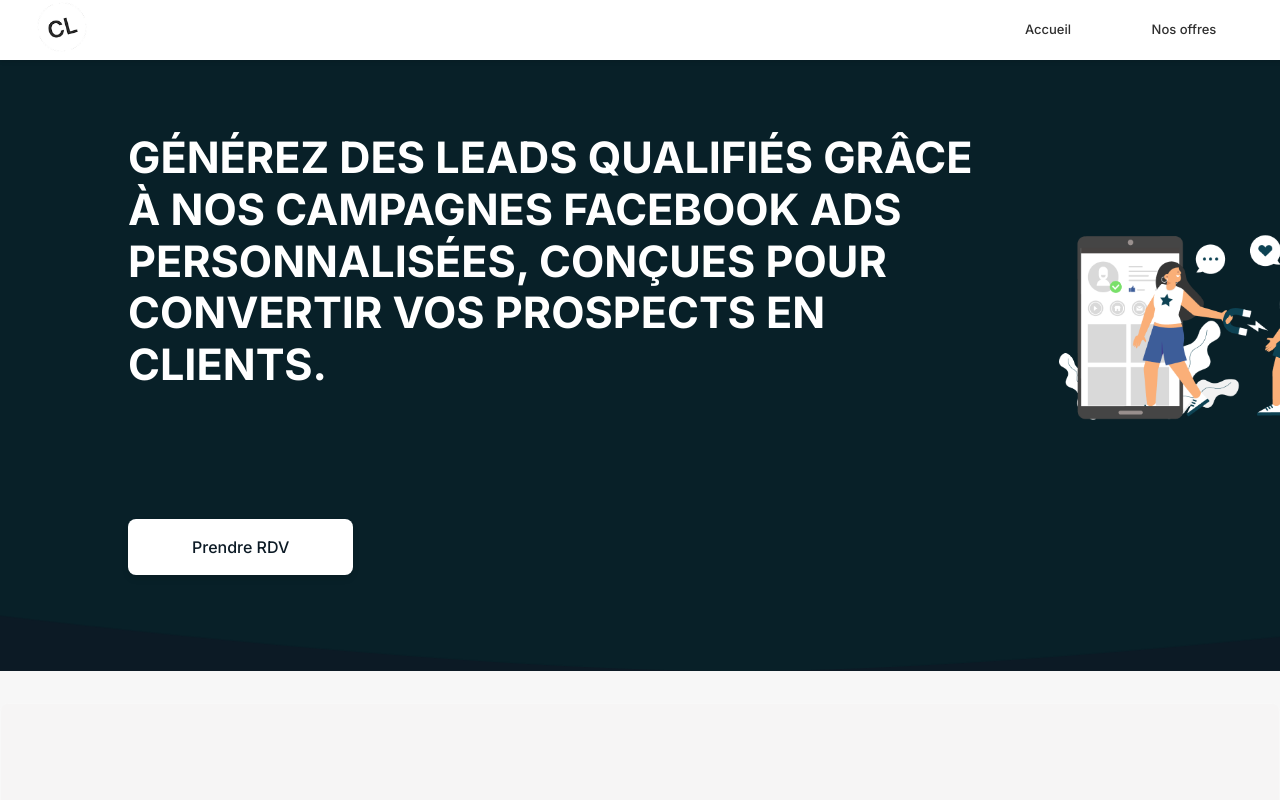
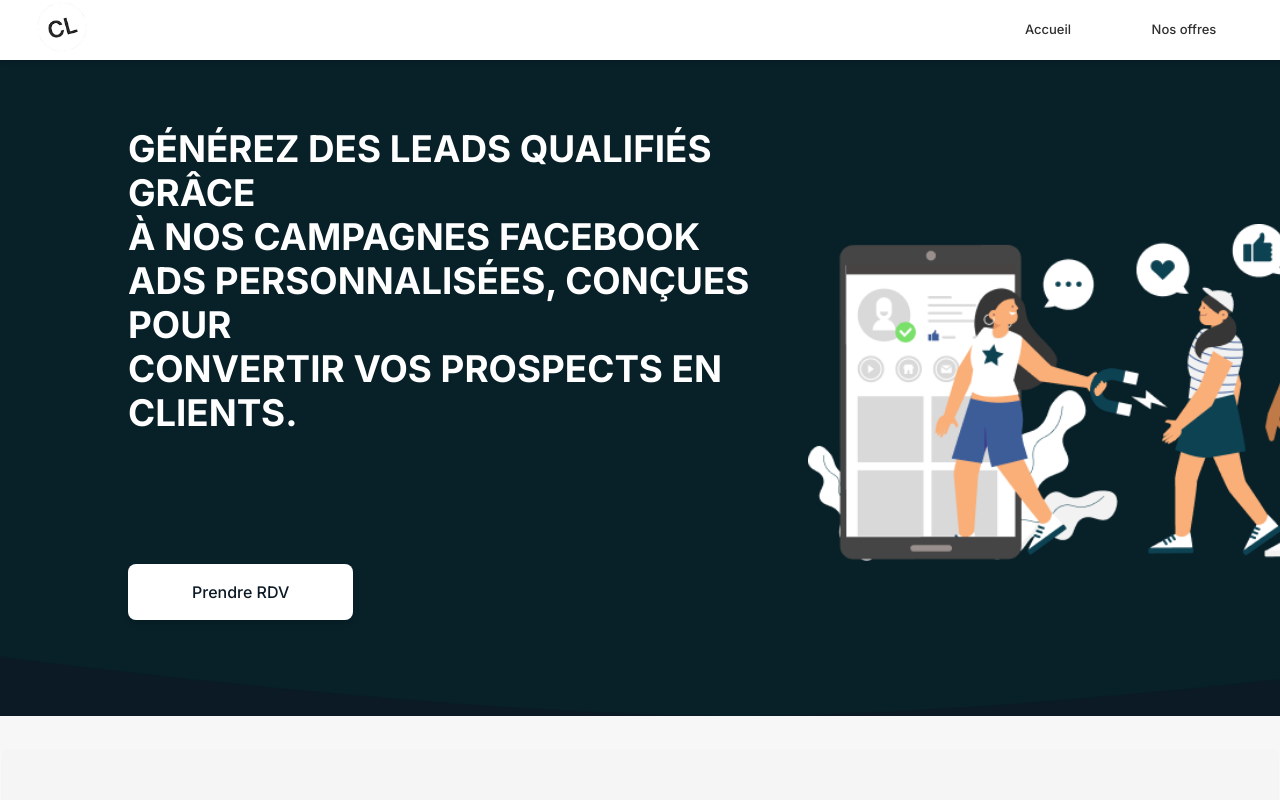
Before and after one commit to MARCOOOOOOOOOOOOOOOOO123/cockpit-lead, a Next.js app: page / in a window 1280 px wide. Shown: the top 800 px of the page. Built offline with nearby package versions, Linux system fonts and the light colour scheme.

Commit message:
Update HeroSection.module.css

```diff
--- a/src/styles/HeroSection.module.css
+++ b/src/styles/HeroSection.module.css
@@ -98,22 +98,22 @@
   }
 
   .heroTitle {
-    font-size: 2.7rem; /* Plus grand titre pour desktop */
+    font-size: 2.3rem; /* Plus grand titre pour desktop */
     line-height: 1.2; /* Assure une bonne hauteur de ligne aussi sur desktop */
     margin-bottom: 8rem; /* Marge entre les titres sur desktop */
   }
 
 
   .imageContainer {
-    width: auto; /* L'image prend sa largeur définie par Next/image ou max-width */
+
     margin-top: 8rem; /* Décale l'image vers le bas pour que le texte soit plus haut */
     /* Ajuste cette valeur (5rem) pour trouver l'alignement parfait */
   }
 
   .heroImage {
-  max-width: 100%; /* S'assure que l'image est responsive */
+  max-width: 400; /* S'assure que l'image est responsive */
   height: auto; /* Maintient le ratio d'aspect */
   display: block; /* Évite l'espace sous l'image */
-  margin-right: 160;
+  margin-right: 250;
 }
 }
```
